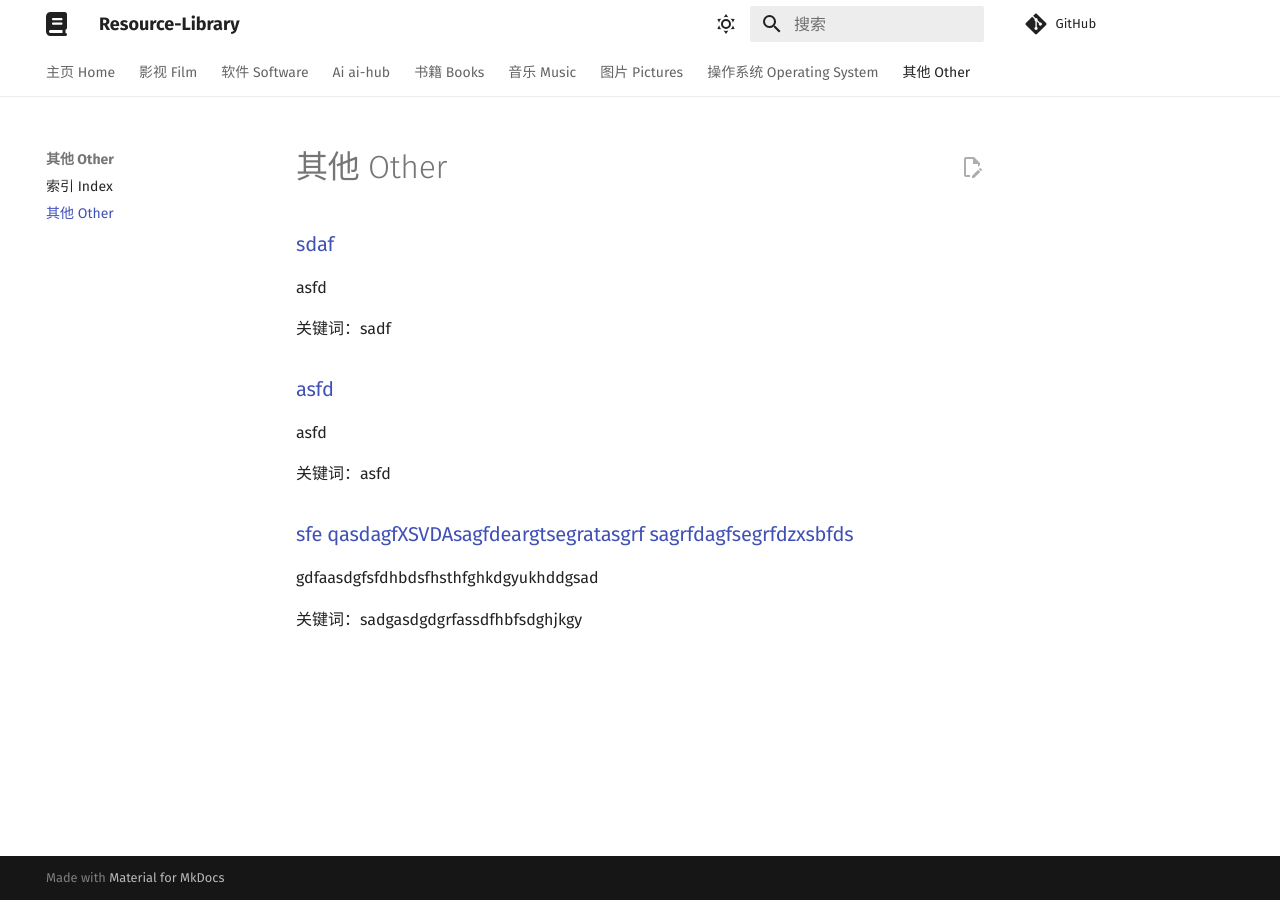
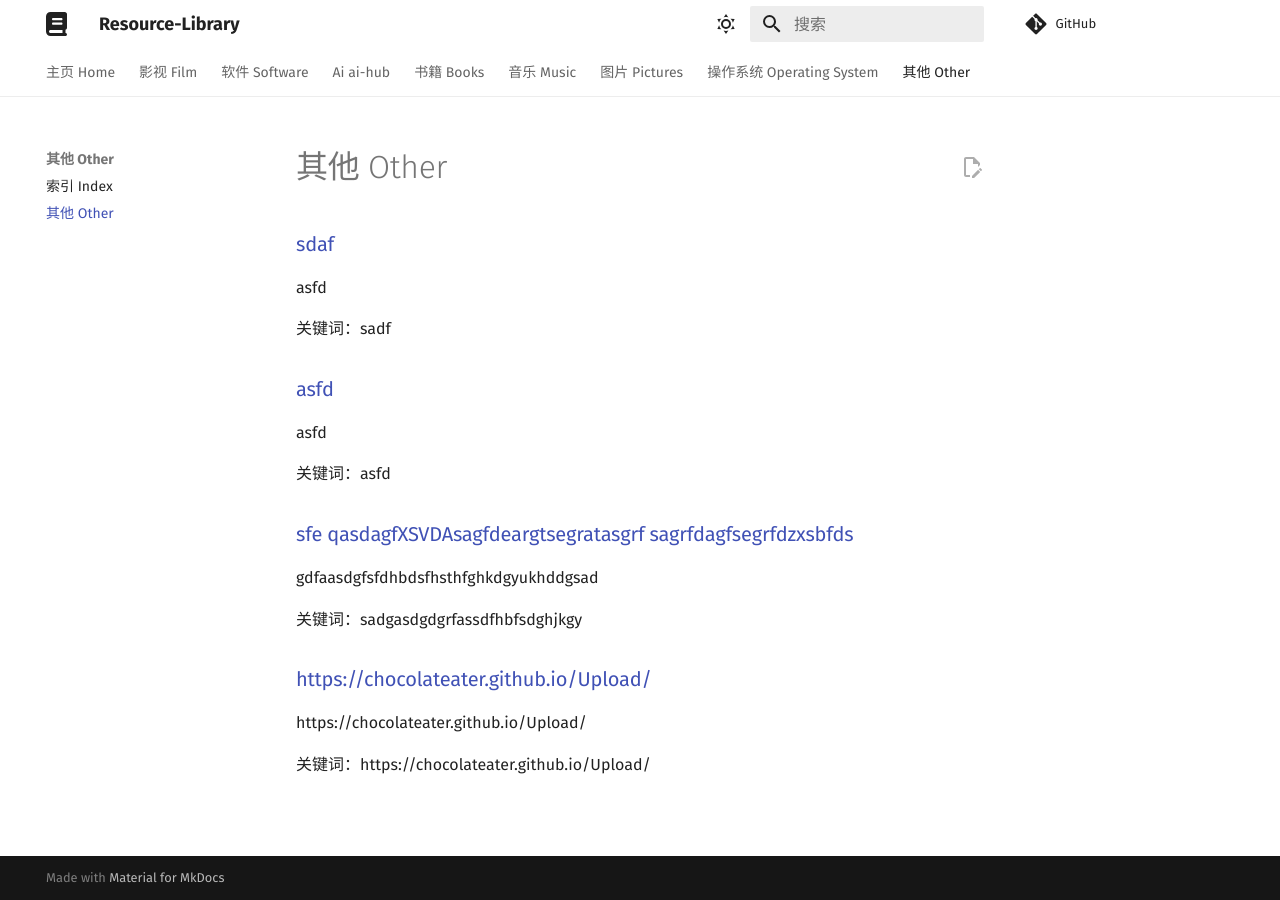
Before and after one commit to Chocolateater/Resource-Library, an MkDocs documentation site: the page built from docs/Other/other.md, in a window 1280 px wide. Built offline with MkDocs 1.6.1 and Material for MkDocs 9.7.7, drawn with Linux system fonts in a browser that asks for light colours; comment, search, counter and statistics services are not loaded.

Commit message:
Update index.md via GitHub API

```diff
--- a/docs/Other/other.md
+++ b/docs/Other/other.md
@@ -15,3 +15,9 @@ asfd
 gdfaasdgfsfdhbdsfhsthfghkdgyukhddgsad
 
 关键词：sadgasdgdgrfassdfhbfsdghjkgy
+
+<h3><a href="https://chocolateater.github.io/Upload/">https://chocolateater.github.io/Upload/</a> </h3>
+
+https://chocolateater.github.io/Upload/
+
+关键词：https://chocolateater.github.io/Upload/
```
